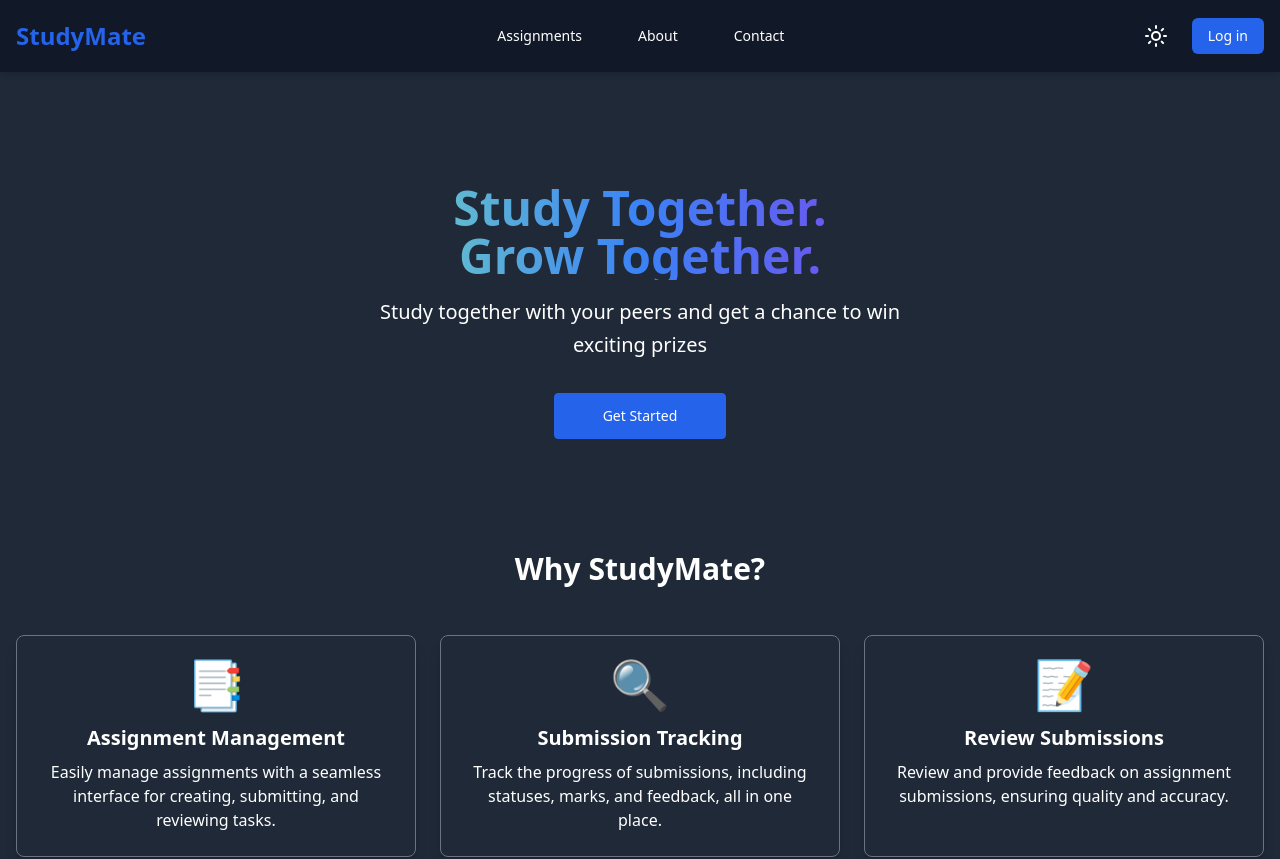
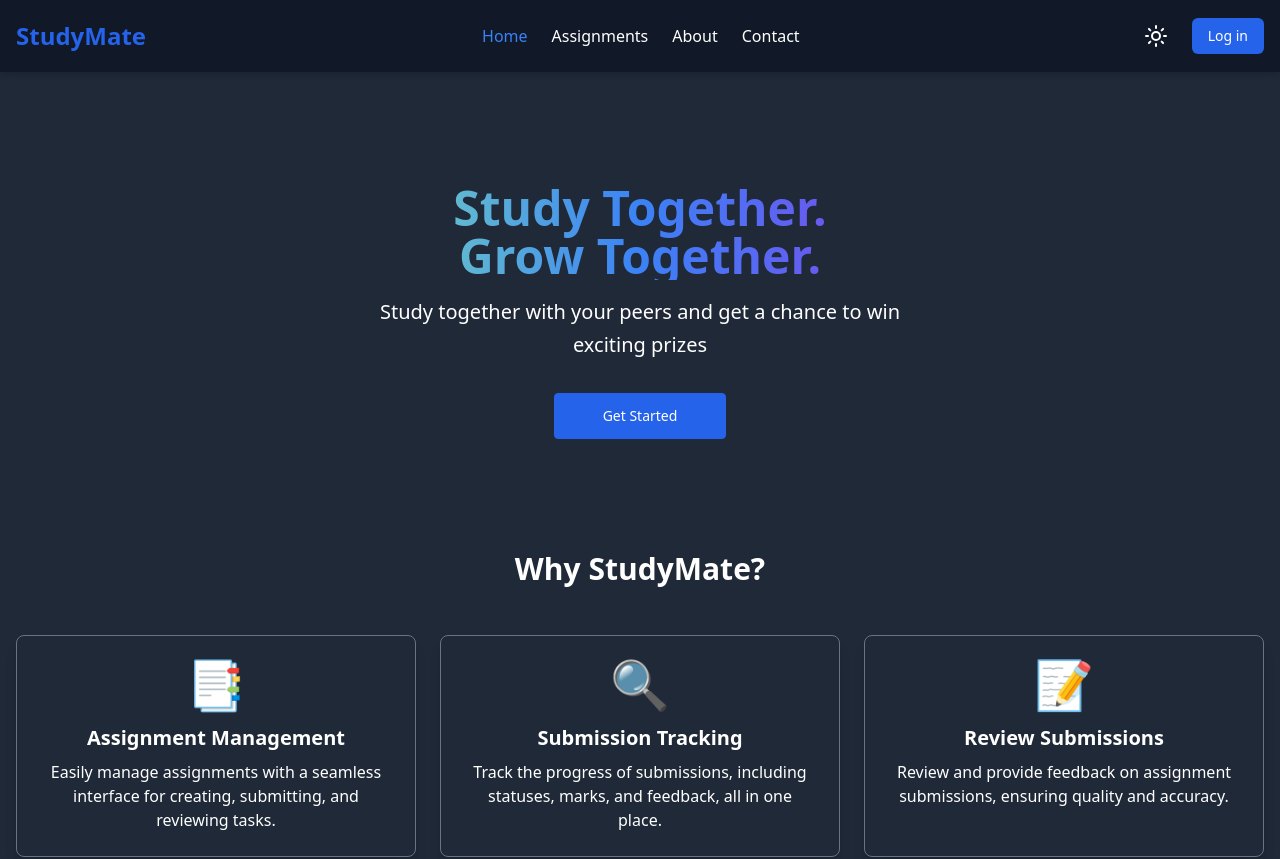
Before and after one commit to Fahim047/ph-a11-group-study-client, a React (Vite) app: page / in a window 1280 px wide. Shown: the top 859 px of the page. Built offline with nearby package versions, Linux system fonts and the light colour scheme; no server answers.

Commit message:
💄 Nav Links design changed.

```diff
--- a/src/components/Navbar/Navbar.jsx
+++ b/src/components/Navbar/Navbar.jsx
@@ -24,10 +24,8 @@ const Navbar = () => {
 			to={to}
 			end={exact}
 			className={({ isActive }) =>
-				`px-4 py-2 text-sm font-medium rounded-md ${
-					isActive
-						? 'text-blue-600 bg-indigo-50'
-						: 'hover:text-indigo-600 hover:bg-gray-50'
+				`font-medium rounded-md ${
+					isActive ? 'text-primary' : 'hover:text-primary-dark'
 				}`
 			}
 		>
@@ -41,14 +39,17 @@ const Navbar = () => {
 				darkMode ? 'bg-gray-900 text-white' : 'bg-white text-gray-900'
 			}`}
 		>
-			<div className="max-w-7xl mx-auto px-4 py-4 flex justify-between items-center">
+			<div className="max-w-7xl mx-auto px-4 py-4 flex justify-between items-center gap-2">
 				{/* Logo */}
 				<Link to="/" className="text-2xl font-bold text-blue-600">
 					StudyMate
 				</Link>
 
 				{/* Desktop Navigation */}
-				<div className="hidden md:flex md:items-center md:space-x-6">
+				<div className="hidden md:flex md:flex-grow md:items-center md:justify-center md:gap-6">
+					<NavItem to="/" exact={true}>
+						Home
+					</NavItem>
 					<NavItem to="/assignments" exact={true}>
 						Assignments
 					</NavItem>
@@ -167,6 +168,12 @@ const Navbar = () => {
 			{/* Mobile Navigation */}
 			{isMenuOpen && (
 				<div className="md:hidden bg-gray-100 dark:bg-gray-800 px-4 pt-2 pb-3 space-y-1">
+					<NavItem
+						to="/"
+						className="block text-sm px-3 py-2 rounded-md text-gray-700 dark:text-gray-300 hover:bg-gray-200 dark:hover:bg-gray-700"
+					>
+						Home
+					</NavItem>
 					<NavLink
 						to="/assignments"
 						className="block text-sm px-3 py-2 rounded-md text-gray-700 dark:text-gray-300 hover:bg-gray-200 dark:hover:bg-gray-700"
```
